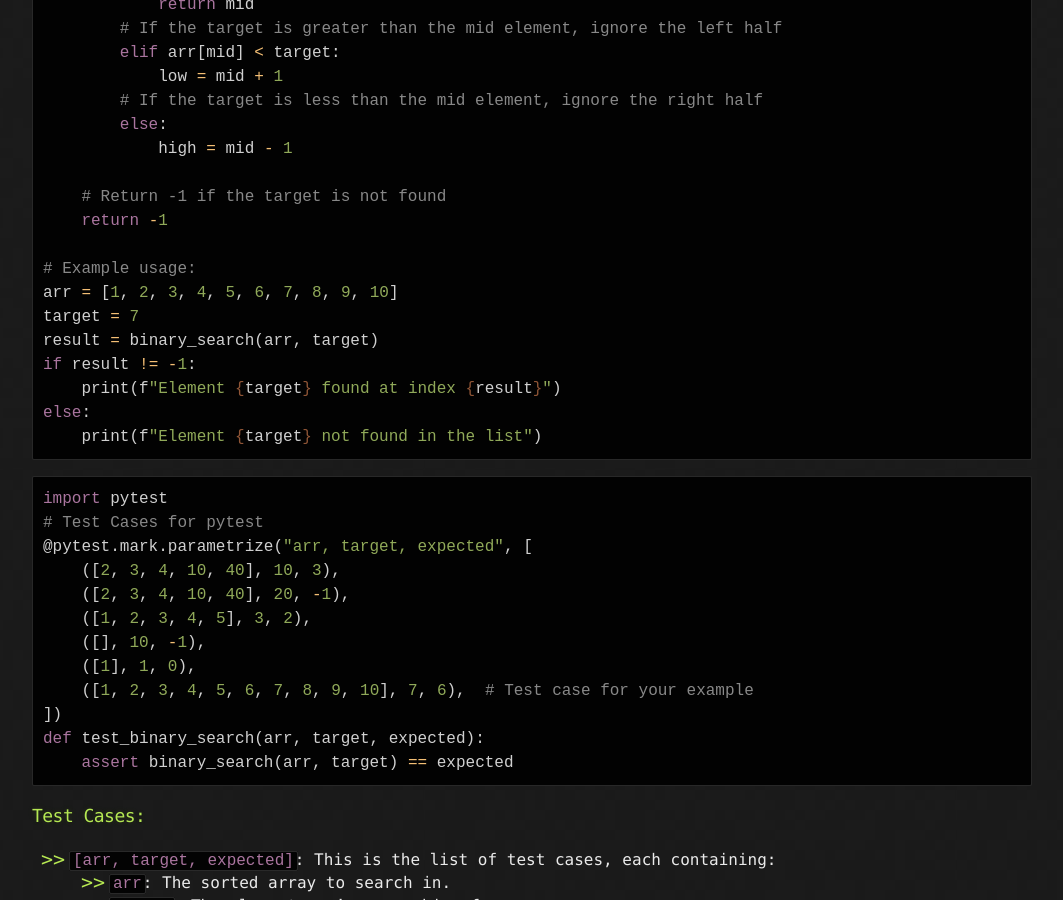
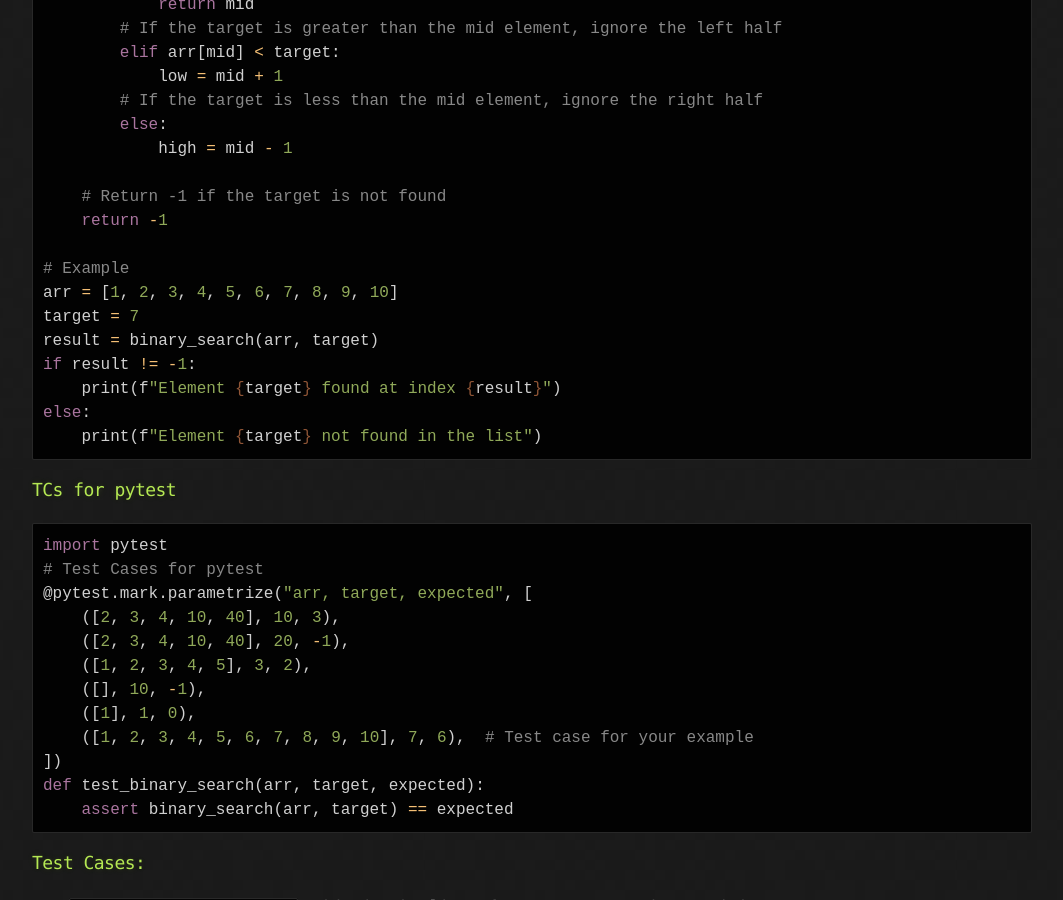
Before and after one commit to sciustechnologia/sciustechnologia.github.io, a Jekyll site: the page built from python/10_algos/10021p.md, in a window 1280 px wide and 900 px high, scrolled down 595 px. Shown: the whole window, without its empty margins (108-1171 px from the left). Built offline with Jekyll 4.4.1, drawn with Linux system fonts in a browser that asks for light colours.

Commit message:
Update 10021p.md

````diff
--- a/python/10_algos/10021p.md
+++ b/python/10_algos/10021p.md
@@ -29,7 +29,7 @@ def binary_search(arr, target):
     # Return -1 if the target is not found
     return -1
 
-# Example usage:
+# Example
 arr = [1, 2, 3, 4, 5, 6, 7, 8, 9, 10]
 target = 7
 result = binary_search(arr, target)
@@ -38,6 +38,8 @@ if result != -1:
 else:
     print(f"Element {target} not found in the list")
 ```
+
+### TCs for pytest
 
 ```python
 import pytest
````
